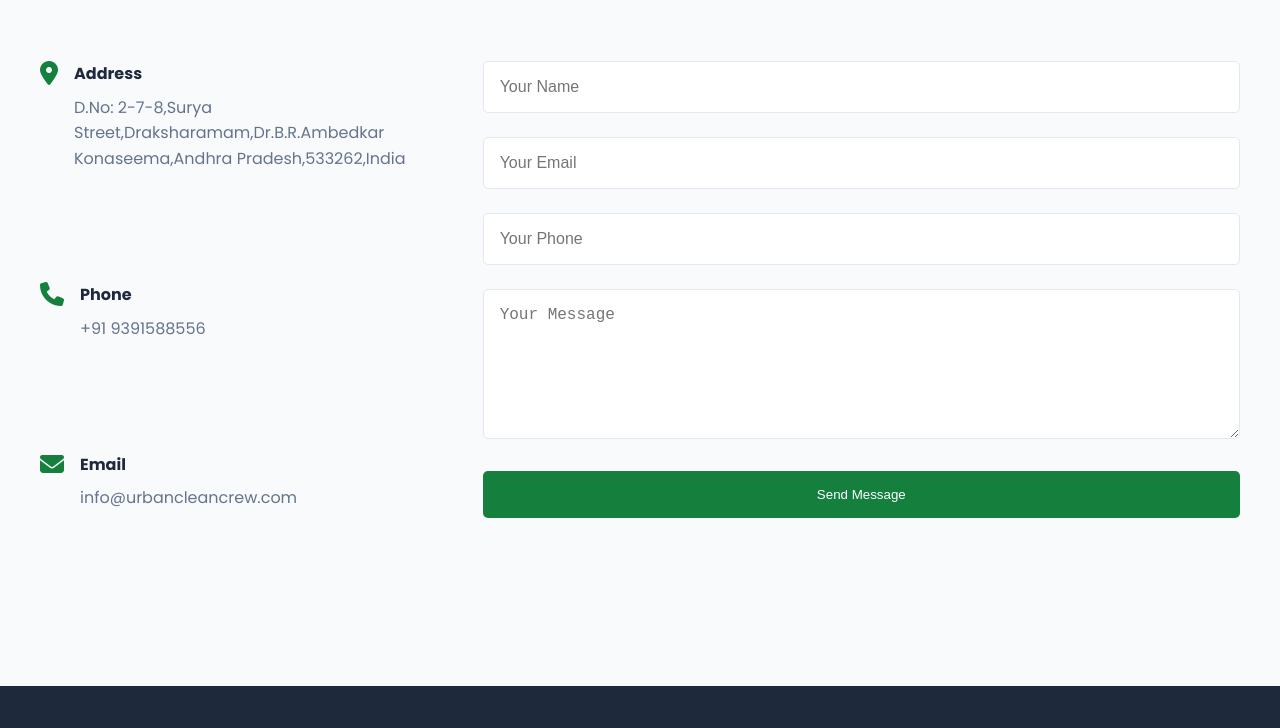
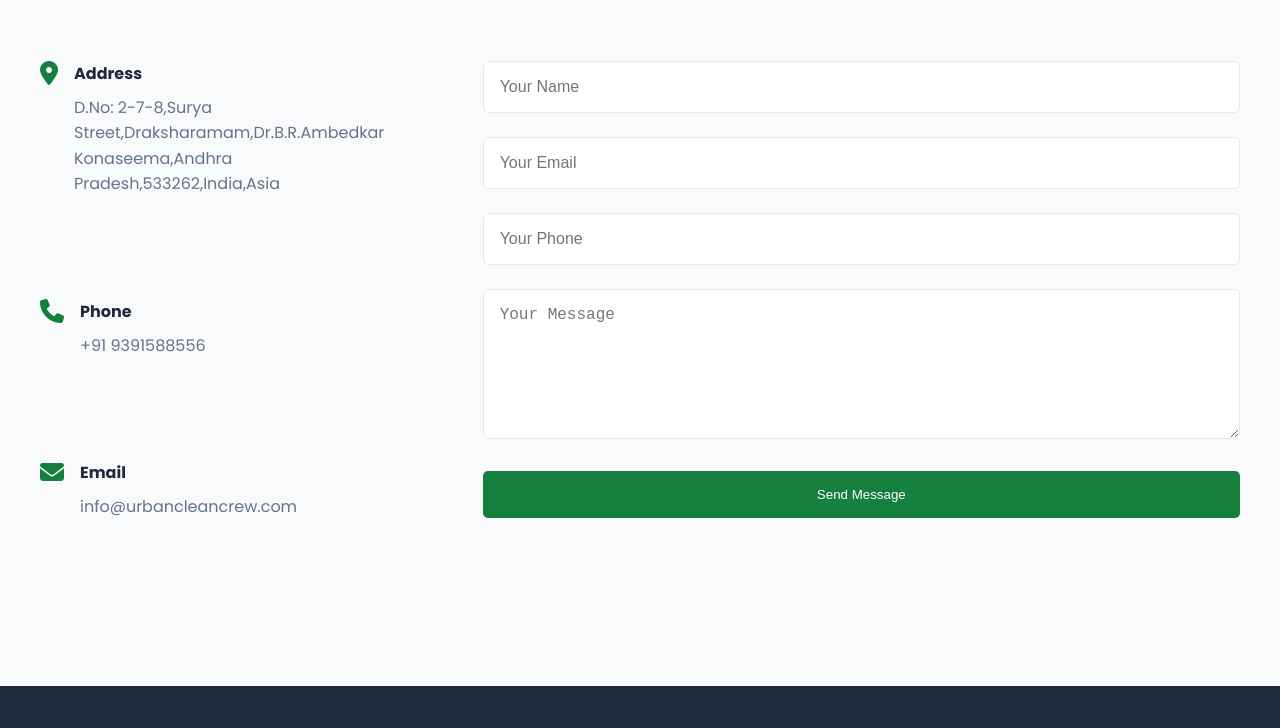
Before and after one commit to saivigneshinapakolla/urbanclean-website, a website: page index.html in a window 1280 px wide. Shown: the part 4265-4993 px from the top of the page. Drawn offline with nearby package versions, Linux system fonts and the light colour scheme.

Commit message:
Address change

```diff
--- a/index.html
+++ b/index.html
@@ -296,7 +296,7 @@
                     <i class="fas fa-map-marker-alt"></i>
                     <div>
                         <h4>Address</h4>
-                        <p>D.No: 2-7-8,Surya Street,Draksharamam,Dr.B.R.Ambedkar Konaseema,Andhra Pradesh,533262,India</p>
+                        <p>D.No: 2-7-8,Surya Street,Draksharamam,Dr.B.R.Ambedkar Konaseema,Andhra Pradesh,533262,India,Asia</p>
                     </div>
                 </div>
                 <div class="info-item">
```
